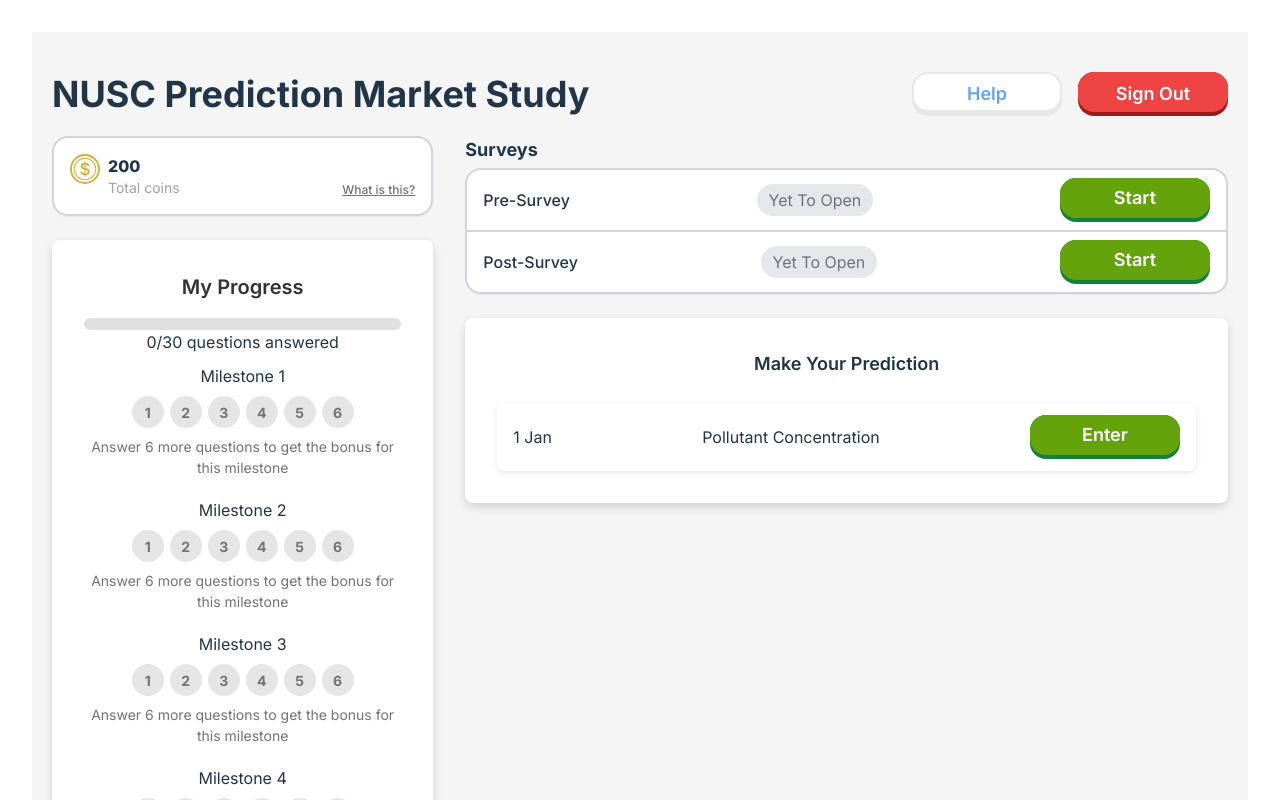
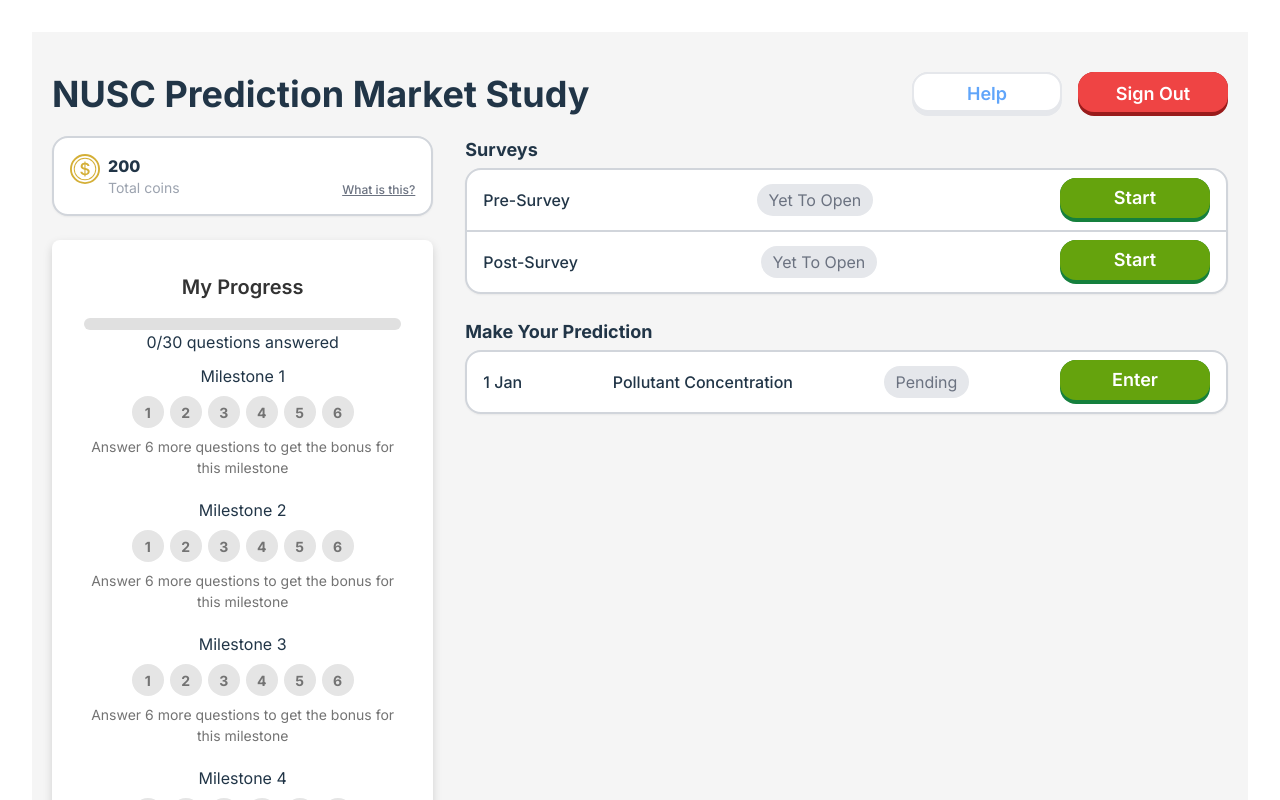
Before and after one commit to mongj/nusc-prediction-market, a React (Vite) app in the folder frontend/: page /dashboard in a window 1280 px wide. Shown: the top 800 px of the page. Built offline with nearby package versions, Linux system fonts and the light colour scheme.

Commit message:
Update prediction component css

```diff
--- a/frontend/src/pages/Dashboard/Dashboard.tsx
+++ b/frontend/src/pages/Dashboard/Dashboard.tsx
@@ -5,6 +5,7 @@ import Button from '../../components/Button/Button';
 import SignOutButton from '../../components/SignOutButton/SignOutButton';
 import HelpButton2 from '../../components/HelpButton2/HelpButton2';
 import YetToOpenBox from '../../components/StatusBoxes/YetToOpenBox';
+import PendingBox from '../../components/StatusBoxes/PendingBox';
 
 const Header = () => (
     <div className="flex w-full justify-between items-center">
@@ -76,12 +77,15 @@ const Surveys = () => (
 );
 
 const Prediction = () => (
-    <div className="card prediction-display">
-        <h2>Make Your Prediction</h2>
-        <div className="prediction-item">
-            <p>1 Jan</p>
-            <p>Pollutant Concentration</p>
-            <Button text="Enter" onClick={() => alert('Prediction entered!')} />
+    <div className='flex flex-col text-lg space-y-1'>
+        <h2 className='font-bold text-left'>Make Your Prediction</h2>
+        <div className="bg-white border-2 border-gray-300 shadow-sm flex flex-col justify-between rounded-2xl">
+            <div className="border-gray-300 py-2 px-4 flex justify-between items-center">
+                <p className='font-medium text-base'>1 Jan</p>
+                <p className='font-medium text-base'>Pollutant Concentration</p>
+                <PendingBox />
+                <Button text="Enter" onClick={() => alert('Prediction entered!')} />
+            </div>
         </div>
     </div>
 );
```
